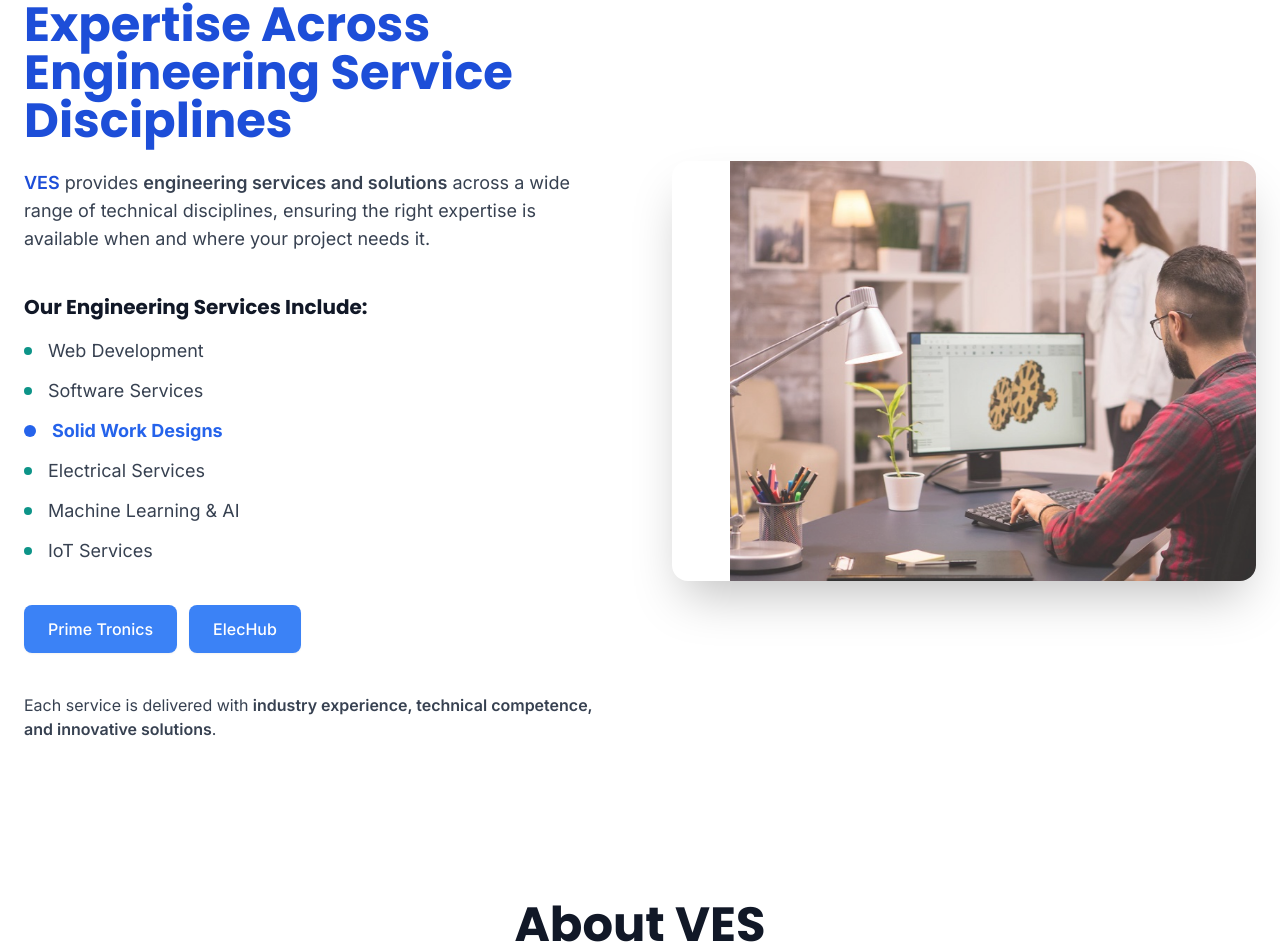
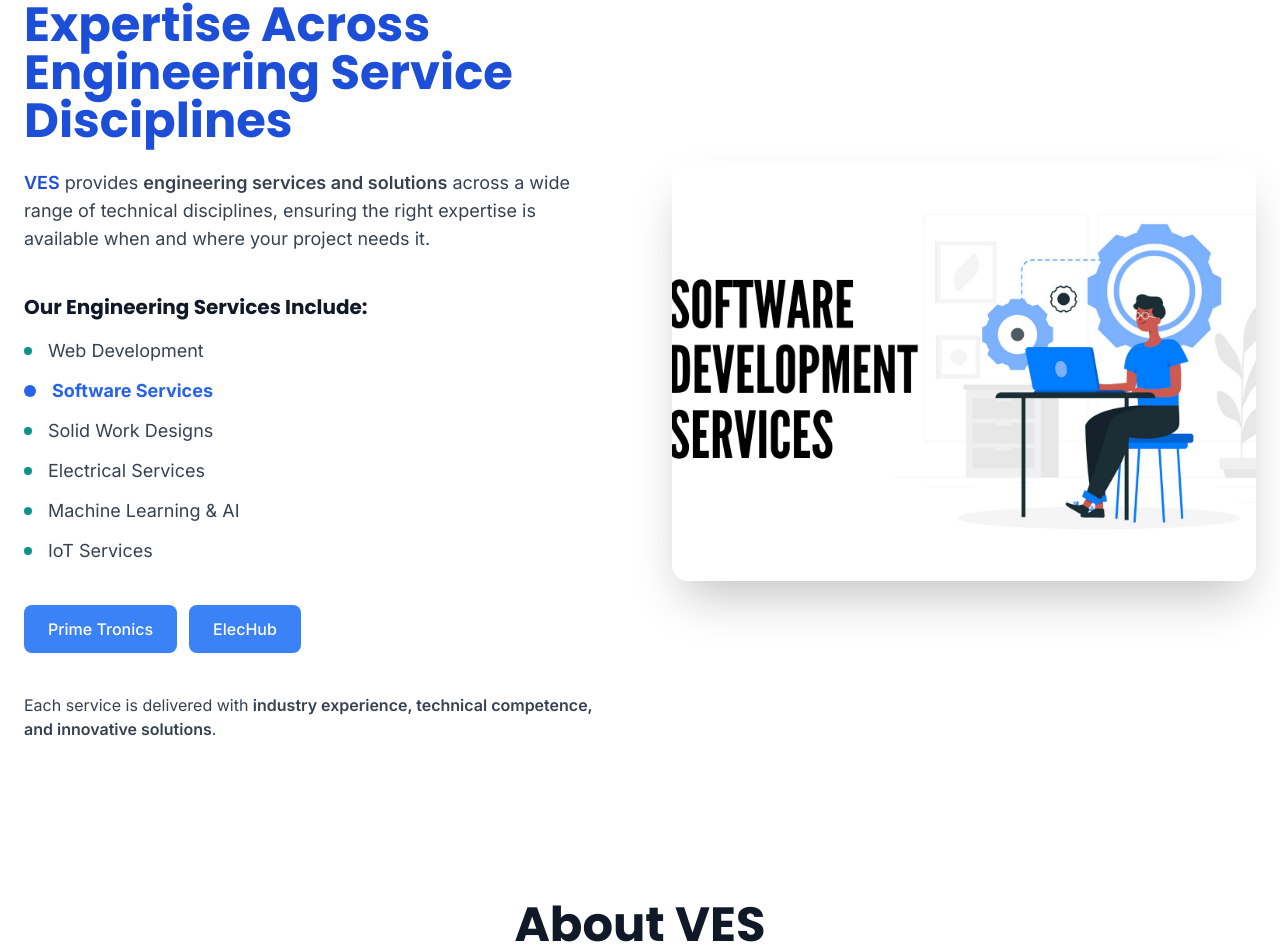
Before and after one commit to Avizz220/Vesco-Engineering, a Next.js app in the folder frontend/: page / in a window 1280 px wide. Shown: the part 763-1715 px from the top of the page. Built offline with nearby package versions, Linux system fonts and the light colour scheme; no server answers.

Commit message:
size changes

```diff
--- a/frontend/src/components/home/Stats.tsx
+++ b/frontend/src/components/home/Stats.tsx
@@ -29,7 +29,7 @@ const Stats = () => {
 
     const interval = setInterval(() => {
       setActiveIndex((prev) => (prev + 1) % services.length)
-    }, 2500)
+    }, 4500)
 
     return () => clearInterval(interval)
   }, [inView, services.length])
```
